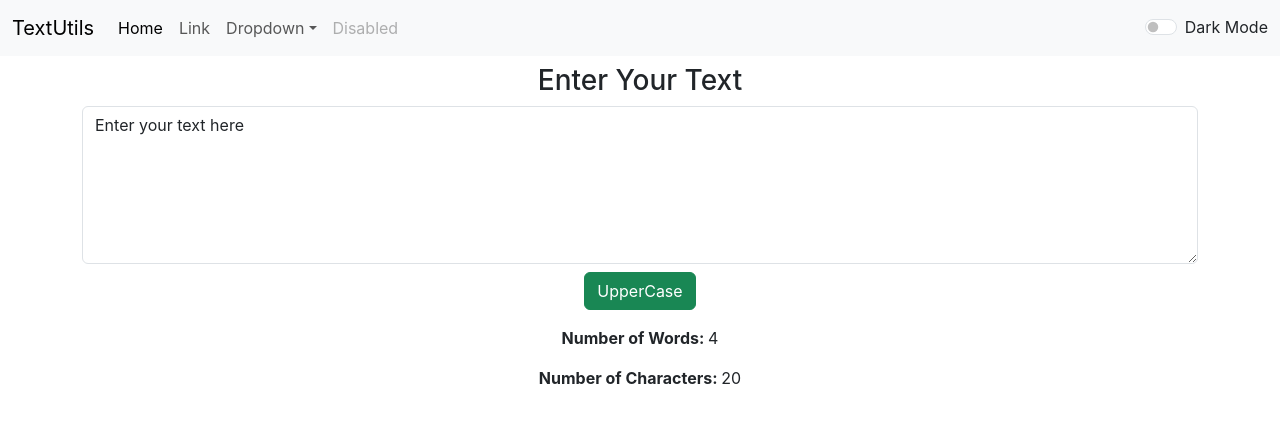
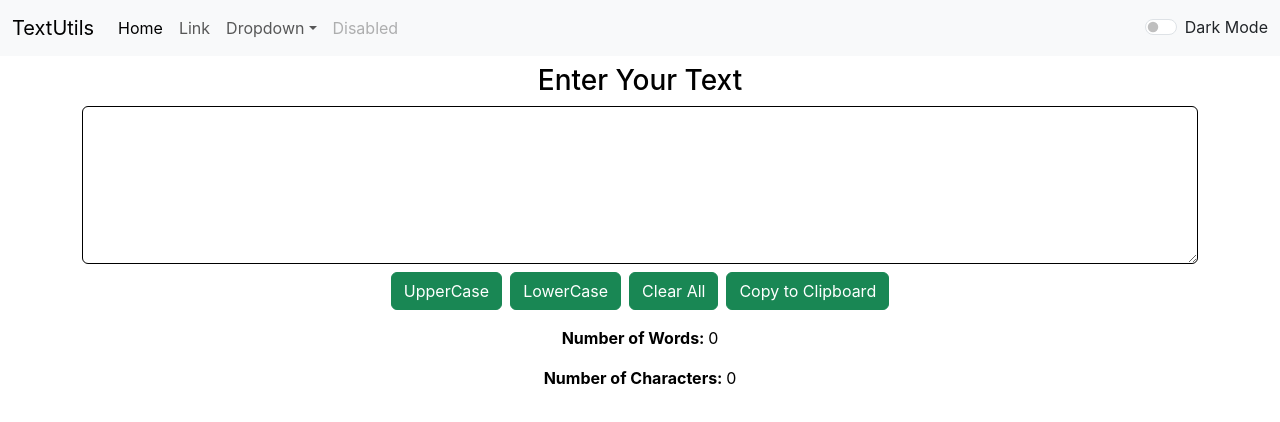
Before and after one commit to Ritik-Arora-576/React.js, a React (Create React App) app: page / in a window 1280 px wide. Shown: the top 422 px of the page. Built offline with nearby package versions, Linux system fonts and the light colour scheme.

Commit message:
Dark Mode Added (Video-12)

```diff
--- a/src/App.js
+++ b/src/App.js
@@ -8,15 +8,21 @@ function App() {
   const [mode, setMode] = useState("light");
 
   const chngMode = () =>{
-    if(mode === 'light') setMode("dark");
-    else setMode("light");
+    if(mode === 'light'){
+      document.body.style.backgroundColor = "black"
+      setMode("dark");
+    }
+    else{
+      document.body.style.backgroundColor = "white"
+      setMode("light");
+    }
   }
 
   return (
     <>
       {/* passing props to Navbar component */}
       <Navbar title="TextUtils" mode={mode} chngMode={chngMode}/>
-      <Textform heading="Enter Your Text"/>
+      <Textform heading="Enter Your Text" mode={mode}/>
     </>
   );
 }
--- a/src/components/Navbar.js
+++ b/src/components/Navbar.js
@@ -85,12 +85,13 @@ export default function Navbar(props) {
               </button>
             </form> */}
             {/* Javascript can be write into curly braces */}
-            <div className={`form-check form-switch text-${props.mode === "dark"?"light":"dark"}`} onClick={props.chngMode}>
+            <div className={`form-check form-switch text-${props.mode === "dark"?"light":"dark"}`}>
               <input
                 className="form-check-input"
                 type="checkbox"
                 role="switch"
                 id="flexSwitchCheckDefault"
+                onClick={props.chngMode}
               />
               <label className="form-check-label" htmlFor="flexSwitchCheckDefault">
                 Dark Mode
--- a/src/components/Textform.js
+++ b/src/components/Textform.js
@@ -4,11 +4,16 @@ import React, {useState} from "react";
 export default function Textform(props) {
   // The value inside 'useState' function will be a default value of the variable text
   // Variable text can be set by using the function setText("new Text"); i.e second parameter
-  const [text, setText] = useState("Enter your text here");
+  const [text, setText] = useState("");
 
   const toUpperCase = () =>{
     // function changes the state of the textfeild
     setText(text.toUpperCase());
+  }
+
+  const toLowerCase = () =>{
+    // function changes the state of the textfeild
+    setText(text.toLowerCase());
   }
 
   const change = (event)=>{
@@ -16,8 +21,18 @@ export default function Textform(props) {
     setText(event.target.value);
   }
 
+  const clear = () =>{
+    setText('');
+  }
+
+  const copy = () =>{
+    navigator.clipboard.writeText(text);
+  }
+
   return (
-    <div>
+    // First curly braces is used to write Java and second curly braces is used to write style body
+    <div style={{backgroundColor: props.mode==='dark'?"black":"white",
+    color: props.mode==='dark'?"white":"black"}}>
       <div className="container my-2" align='center'>
         <h3>{props.heading}</h3>
         <div className="form-group">
@@ -28,13 +43,19 @@ export default function Textform(props) {
             value={text}
             // onChange is used to make textform editable
             onChange={change}
+            style={{backgroundColor: props.mode==='dark'?"black":"white",
+            color: props.mode==='dark'?"white":"black",
+          borderColor: props.mode==='dark'?"white":"black"}}
           ></textarea>
         </div>
-        <button type="button" className="btn btn-success my-2" onClick={toUpperCase}>UpperCase</button>
+        <button type="button" className="btn btn-success my-2 mx-1" onClick={toUpperCase}>UpperCase</button>
+        <button type="button" className="btn btn-success my-2 mx-1" onClick={toLowerCase}>LowerCase</button>
+        <button type="button" className="btn btn-success my-2 mx-1" onClick={clear}>Clear All</button>
+        <button type="button" className="btn btn-success my-2 mx-1" onClick={copy}>Copy to Clipboard</button>
       </div>
       <div className="container" align='center'>
         <p>
-          <strong>Number of Words: </strong>{text.split(" ").length}
+          <strong>Number of Words: </strong>{text.length === 0 ? 0:text.trim().split(" ").length}
         </p>
         <p>
           <strong>Number of Characters: </strong>{text.length}
```
